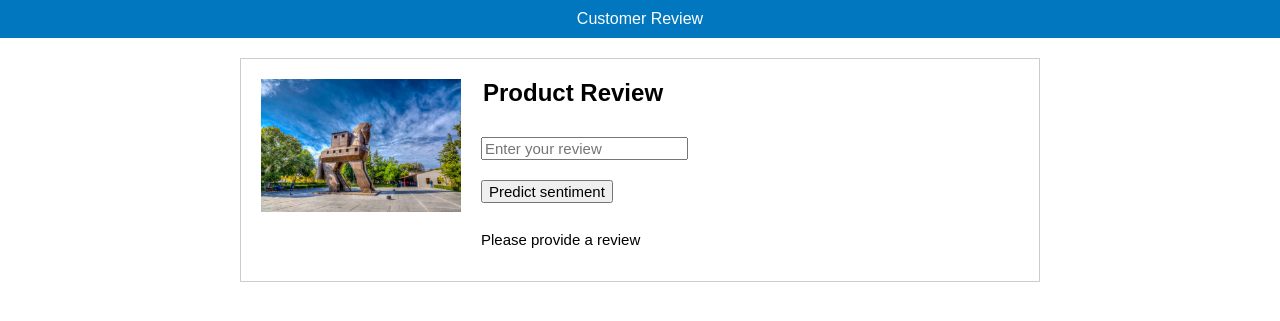
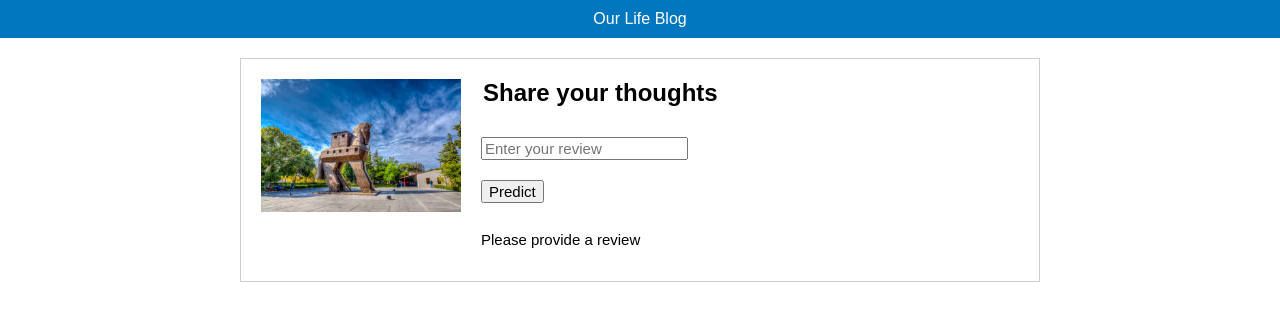
Before and after one commit to chibube/Sentence_class, a Flask app: page /predict in a window 1280 px wide. Shown: the top 321 px of the page. Run offline with Flask 3, Linux system fonts and the light colour scheme.

Commit message:
first commit

```diff
--- a/app.py
+++ b/app.py
@@ -15,10 +15,10 @@ def predict_sent():
         return render_template('home.html')
     else:
         comment = request.form.get('review')
-        sentiment_prediction = Prediction_pipeline()
-        sentiment = sentiment_prediction.predict(comment)
+        class_prediction = Prediction_pipeline()
+        result = class_prediction.predict(comment)
 
-        return render_template('home.html', sentiment=sentiment, comment=comment)
+        return render_template('home.html', category=result, comment=comment)
 
 
 
--- a/templates/home.html
+++ b/templates/home.html
@@ -63,7 +63,7 @@
 </head>
 <body>
     <header>
-        Customer Review
+        Our Life Blog
     </header>
     <div class="container">
         <div class="review">
@@ -74,30 +74,23 @@
 
                 <form action="{{ url_for('predict_sent')}}" method="post">
                         <h2>
-                            <legend>Product Review</legend>
+                            <legend>Share your thoughts</legend>
                         </h2>
                         <div class="mb-3">
                             <input class="rating" type="text" name="review" placeholder="Enter your review" required />
                         </div>
                         <div class="mb-3">
-                            <input class="rating" type="submit" value="Predict sentiment" required />
+                            <input class="rating" type="submit" value="Predict" required />
                         </div>
                 </form>
                 <div class="rating">
-                    {% if sentiment %}
+                    {% if category %}
 						<div class="review-content">
 							<button class="rating"> <a href= "{{ url_for('predict_sent')}}">Refresh</a></button>
 						</div>
-                        {% if sentiment == "positive" %}
                         <p>
-                            "{{ comment }}".This is a positive review.
+                        "{{ comment }}" is talking about "{{ category }}".
                         </p>
-                        {% else %}
-                        <p>
-                            "{{ comment }}"This is a negative review.
-                        </p>
-
-                        {% endif %}
                     {% else %}
                         <p>
                             Please provide a review
--- a/templates/index.html
+++ b/templates/index.html
@@ -71,8 +71,8 @@
                 <img src="{{ url_for('static', filename='Trojan.jpg') }}" alt="Product-image">
             </div>
             <div class="review-content">
-                <p>Did you enjoy this product?</p>
-                <button class="rating"> <a href= "{{ url_for('predict_sent')}}">Leave a Review</a></button>
+                <p>What are your thoughts?</p>
+                <button class="rating"> <a href= "{{ url_for('predict_sent')}}">Leave a Comment</a></button>
             </div>
         </div>
     </div>
```
Also changed, not shown: models.py (+12 -4 lines), 4 other files.
